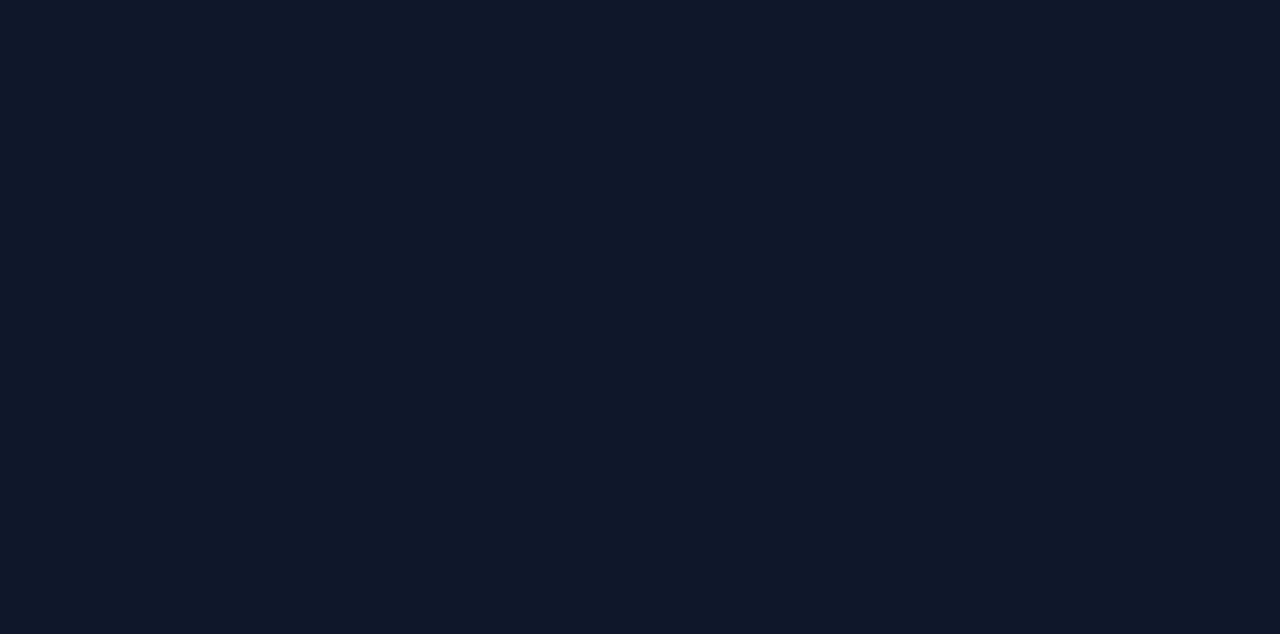
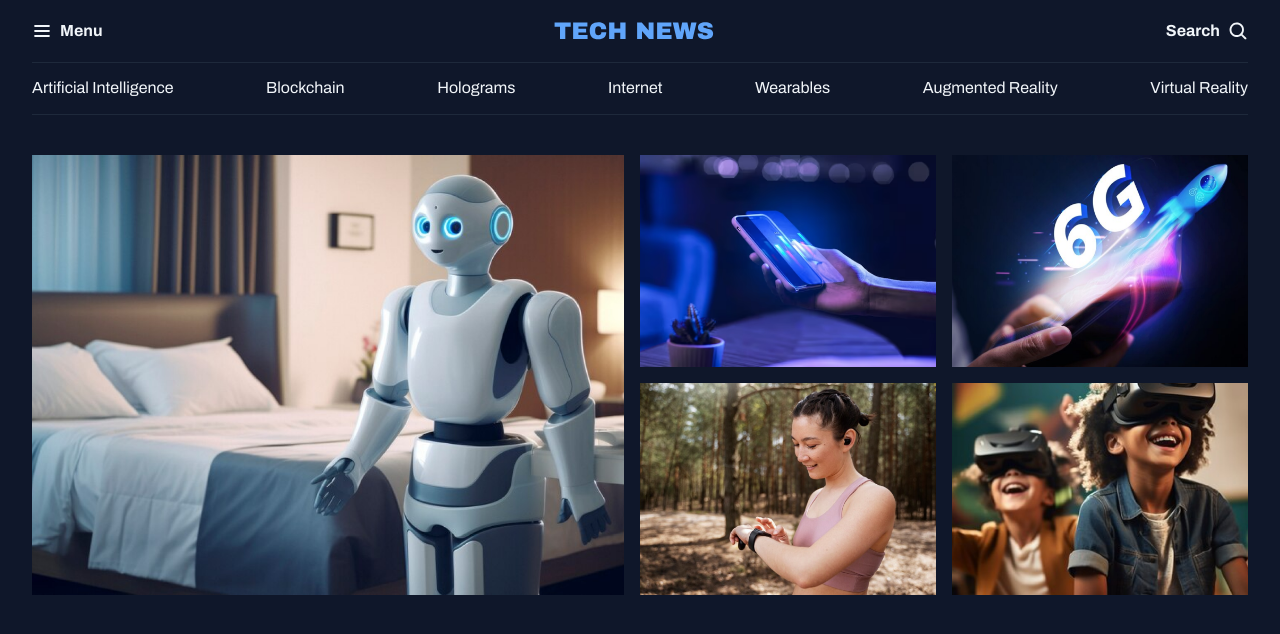
Before and after one commit to rafaellajordao/news-portal-project, a plain HTML site: page index.html in a window 1280 px wide. Drawn offline with Linux system fonts and the light colour scheme; a web font is replaced by a local one.

Commit message:
Structuring the highlights section

```diff
--- a/index.html
+++ b/index.html
@@ -16,7 +16,56 @@
 </head>
 
 <body>
+    <header class="container">
+        <nav id="primary" class="grid grid-flow-col">
+            <div>
+                <img src="assets/icons/List.svg" alt="Menu Icon">
+                <strong>Menu</strong>
+            </div>
+            <div>
+                <img src="assets/icons/Tech News.svg" alt="TechNews Logo">
+            </div>
+            <div class="search">
+                <strong>Search</strong>
+                <img src="assets/icons/MagnifyingGlass.svg" alt="Search Icon">
+            </div>
+        </nav>
+        <nav id="secondary" class="grid grid-flow-col">
+            <a href="#">Artificial Intelligence</a>
+            <a href="#">Blockchain</a>
+            <a href="#">Holograms</a>
+            <a href="#">Internet</a>
+            <a href="#">Wearables</a>
+            <a href="#">Augmented Reality</a>
+            <a href="#">Virtual Reality</a>
+        </nav>
+    </header>
 
+    <main class="grid container">
+        <section id="featured" class="grid grid-flow-col gap-16">
+            <div>
+                <img src="assets/images/Image 01.png" alt="">
+            </div>
+
+            <div class="grid grid-cols-2 gap-16">
+                <div>
+                    <img src="assets/images/Image 02.png" alt="">
+                </div>
+
+                <div>
+                    <img src="assets/images/Image 03.png" alt="">
+                </div>
+
+                <div>
+                    <img src="assets/images/Image 04.png" alt="">
+                </div>
+
+                <div>
+                    <img src="assets/images/Image 05.png" alt="">
+                </div>
+            </div>
+        </section>
+    </main>
 </body>
 
 </html>
--- a/style/global.css
+++ b/style/global.css
@@ -39,3 +39,17 @@ a:hover {
 h1, h2, h3 {
     font: inherit;
 }
+
+img {
+    max-width: 100%;
+}
+
+.container {
+    max-width: 1280px;
+    padding-inline: 32px;
+    margin-inline: auto;
+}
+
+main {
+    margin-top: 40px;
+}
--- /dev/null
+++ b/style/header.css
@@ -0,0 +1,24 @@
+#primary {
+    padding-block: 20px;
+
+    div {
+        display: flex;
+        align-items: center;
+        gap: 8px;
+    }
+
+    div:nth-child(2) {
+        margin-inline: auto;
+    }
+
+    div:nth-child(3) {
+        justify-self: end;
+    }
+}
+
+#secondary {
+    padding-block: 14px;
+    border: solid 1px var(--stroke-color);
+    border-inline: none;
+    justify-content: space-between;
+}
--- a/style/index.css
+++ b/style/index.css
@@ -1 +1,4 @@
 @import url(global.css);
+@import url(header.css);
+@import url(utility.css);
+@import url(sections.css);
--- /dev/null
+++ b/style/sections.css
@@ -0,0 +1,6 @@
+#featured {
+    img {
+        height: 100%;
+        object-fit: cover;
+    }
+}
--- /dev/null
+++ b/style/utility.css
@@ -0,0 +1,15 @@
+.grid {
+    display: grid;
+}
+
+.grid-flow-col {
+    grid-auto-flow: column;
+}
+
+.grid-cols-2 {
+    grid-template-columns: 1fr 1fr;
+}
+
+.gap-16 {
+    gap: 16px;
+}
```
